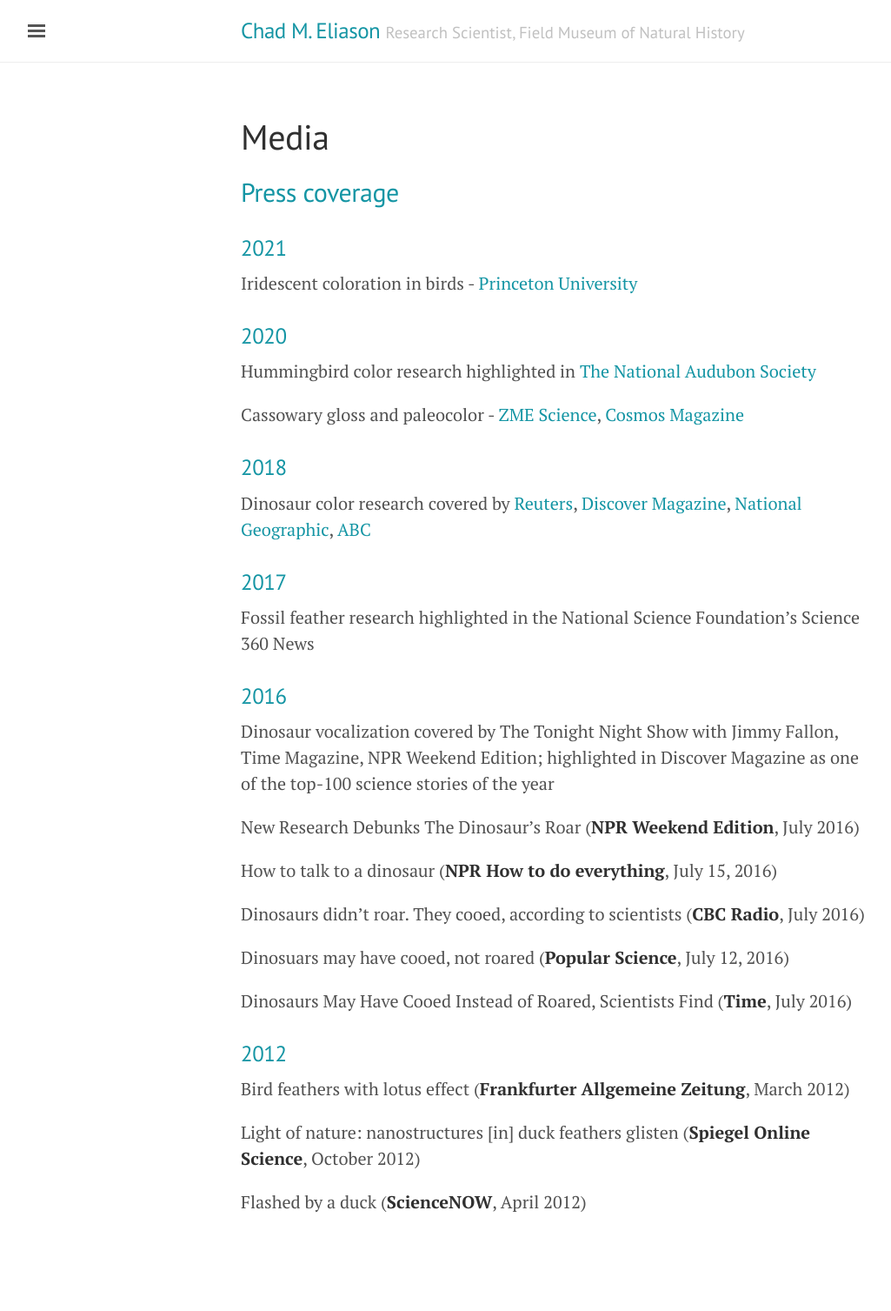
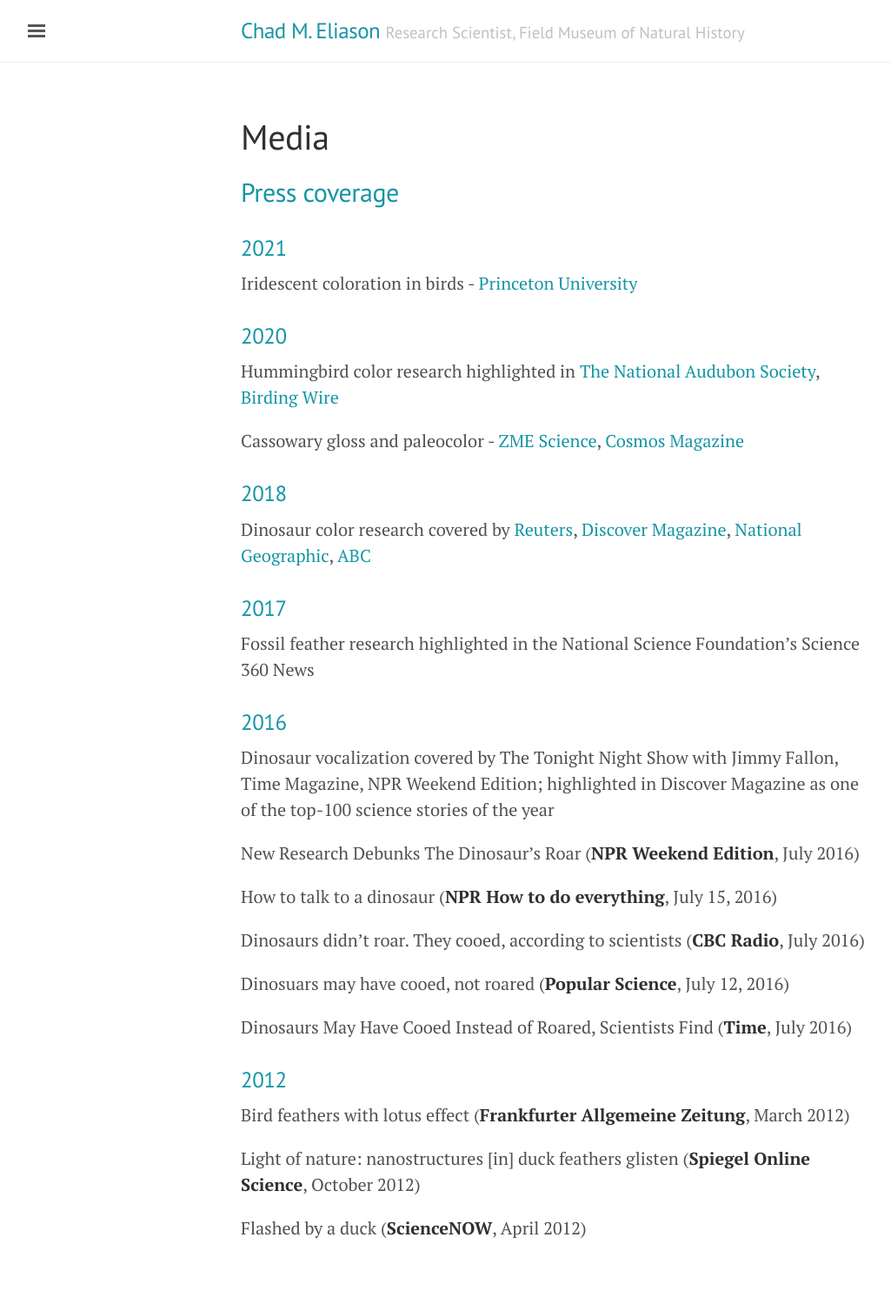
Before and after one commit to celiason/celiason.github.io, a Jekyll site: the page built from 5-media.md, in a window 1280 px wide. Shown: the whole page at 87% size, without its empty margins (3-1028 px from the left). Built offline with Jekyll 4.4.1, drawn with Linux system fonts in a browser that asks for light colours; before the commit the page ends 1477 px from its top, so only the background shows below that.

Commit message:
Update 5-media.md

```diff
--- a/5-media.md
+++ b/5-media.md
@@ -11,7 +11,7 @@
 
 ### 2020
 
-Hummingbird color research highlighted in [The National Audubon Society](https://www.audubon.org/news/hummingbirds-owe-their-shimmer-microscopic-pancake-structures)
+Hummingbird color research highlighted in [The National Audubon Society](https://www.audubon.org/news/hummingbirds-owe-their-shimmer-microscopic-pancake-structures), [Birding Wire](https://www.birdingwire.com/releases/267d861f-a734-466d-a7e7-66ee06e4e8b3)
 
 Cassowary gloss and paleocolor - [ZME Science](https://www.zmescience.com/science/fossil-friday-feathers-colours-92035234/), [Cosmos Magazine](https://cosmosmagazine.com/nature/cassowaries-shine-in-an-interesting-way/)
 
```
